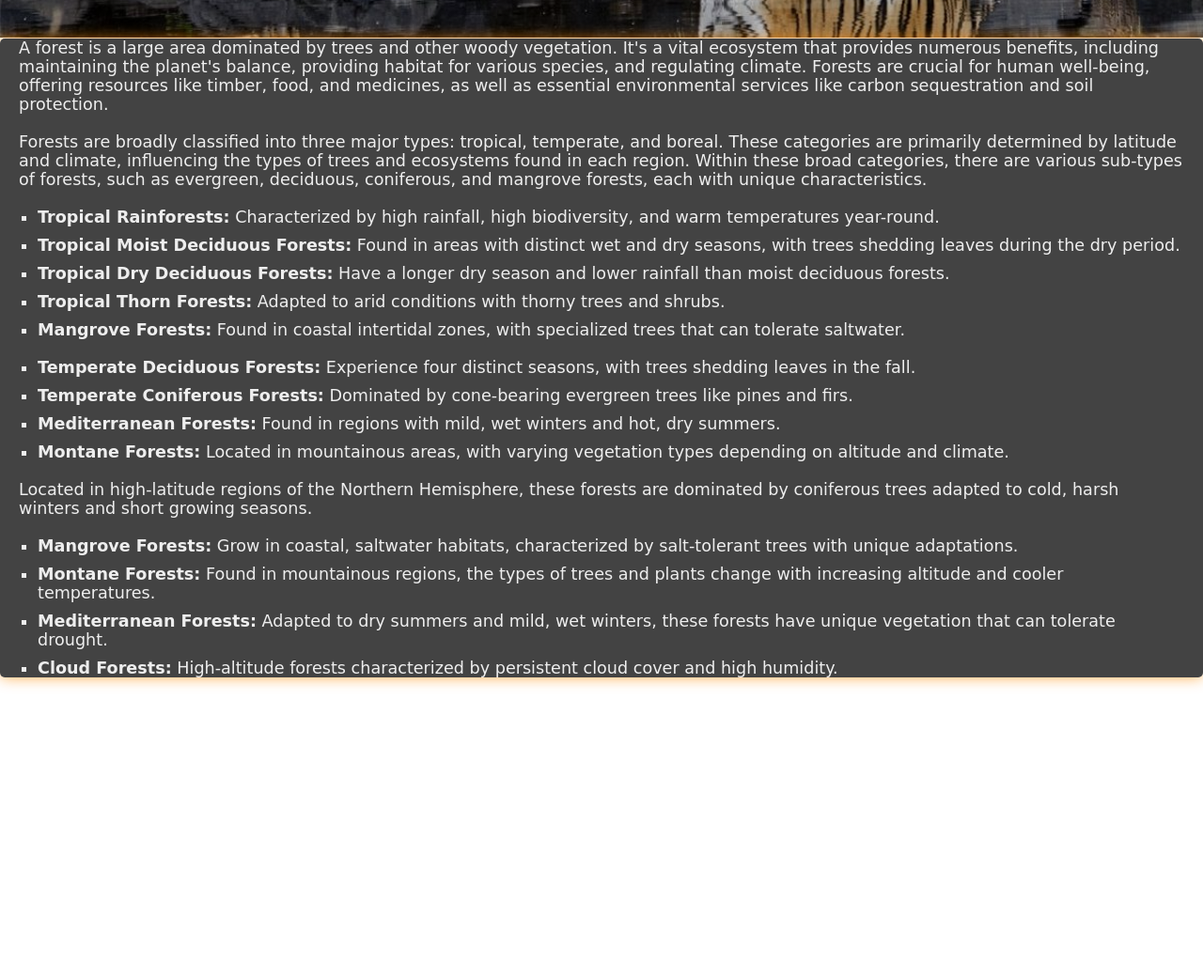
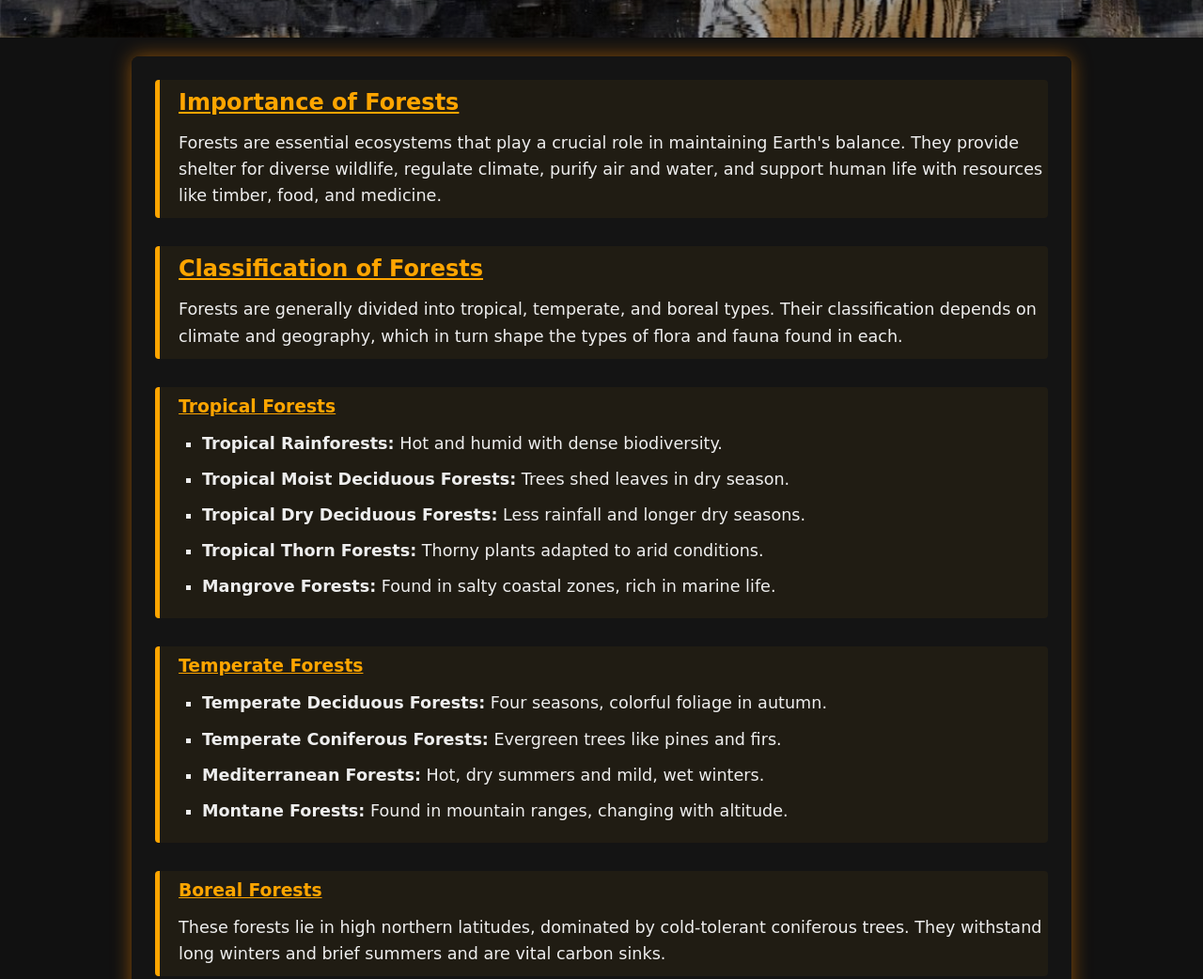
Before and after one commit to Ankushprajapati123/forest_site, a plain HTML site: page about.html in a window 1280 px wide. Shown: the part 440-1482 px from the top of the page at 94% size. Before the commit the page ends 1181 px from the top, so only its background shows below. Drawn offline with Linux system fonts and the light colour scheme.

Commit message:
forest_site

```diff
--- a/about.css
+++ b/about.css
@@ -1,3 +1,4 @@
+/* Reset & Base Styles */
 * {
     margin: 0;
     padding: 0;
@@ -6,9 +7,11 @@
 
 body {
     font-family: 'Edu NSW ACT Cursive', cursive;
+    background-color: #111;
+    color: #eee;
 }
 
-     /* Navbar */
+/* Navbar remains unchanged (as per your instruction) */
 .navbar {
     display: flex;
     align-items: center;
@@ -62,37 +65,45 @@
     color: black;
 }
 
-
+/* Hero Section */
 .hero-section {
-         background-image: linear-gradient(rgba(0, 0, 0, 0.364), rgba(0, 0, 0, 0.257)),
-             url('about_img.jpg');
-
+    background-image: linear-gradient(rgba(0, 0, 0, 0.4), rgba(0, 0, 0, 0.3)), url('about_img.jpg');
     background-size: cover;
     background-position: center;
     height: 50vh;
     display: flex;
     justify-content: center;
     align-items: center;
-         text-align: center;
-         padding: 0 20px;
     color: white;
-         text-shadow: 2px 2px 8px #000;
+    text-shadow: 2px 2px 6px #000;
 }
 
 .hero-section h1 {
     font-size: 3rem;
-         letter-spacing: 3px;
-         font-weight: 900;
+    font-weight: bold;
+    letter-spacing: 2px;
 }
 
-     /* Main content container */
+/* Content Container */
 .content {
-         max-width: 100%;
-         margin: 1px auto 10px auto;
-         padding: 0 20px;
-         background-color: rgba(20, 20, 20, 0.8);
-         border-radius: 5px;
-         box-shadow: 0 0 15px rgba(255, 140, 0, 0.7);
+    max-width: 1000px;
+    margin: 20px auto;
+    padding: 25px;
+    background-color: rgba(20, 20, 20, 0.85);
+    border-radius: 8px;
+    box-shadow: 0 0 20px rgba(255, 140, 0, 0.5);
+}
+
+/* Section Styles */
+.info-section,
+.forest-type {
+    margin-bottom: 30px;
+    border-left: 5px solid orange;
+    padding-left: 20px;
+    background-color: rgba(255, 165, 0, 0.05);
+    border-radius: 4px;
+    padding-top: 10px;
+    padding-bottom: 10px;
 }
 
 .content h2,
@@ -102,22 +113,14 @@
     text-decoration: underline;
 }
 
-     .content h1 {
-         color: #ffb347;
-         margin-bottom: 20px;
-         border-bottom: 2px solid orange;
-         padding-bottom: 8px;
-     }
-
 .content p,
 .content ul {
-         margin-bottom: 20px;
-         color: #eee;
     font-size: 1.1rem;
+    line-height: 1.6;
 }
 
 .content ul {
-         padding-left: 20px;
+    padding-left: 25px;
     list-style-type: square;
 }
 
@@ -139,4 +142,8 @@
     .nav-links li {
         margin: 8px 0;
     }
+
+    .content {
+        padding: 15px;
     }
+}
--- a/about.html
+++ b/about.html
@@ -30,74 +30,59 @@
     </header>
 
     <main class="content">
-        <section>
+
+        <section class="info-section">
+            <h2>Importance of Forests</h2>
             <p>
-                A forest is a large area dominated by trees and other woody vegetation. It's a vital ecosystem that
-                provides
-                numerous benefits, including maintaining the planet's balance, providing habitat for various species,
-                and
-                regulating climate. Forests are crucial for human well-being, offering resources like timber, food, and
-                medicines, as well as essential environmental services like carbon sequestration and soil protection.
+                Forests are essential ecosystems that play a crucial role in maintaining Earth's balance. They provide shelter for diverse wildlife, regulate climate, purify air and water, and support human life with resources like timber, food, and medicine.
             </p>
         </section>
 
-        <section>
+        <section class="info-section">
+            <h2>Classification of Forests</h2>
             <p>
-                Forests are broadly classified into three major types: tropical, temperate, and boreal. These categories
-                are primarily determined by latitude and climate, influencing the types of trees and ecosystems found in
-                each region. Within these broad categories, there are various sub-types of forests, such as evergreen,
-                deciduous, coniferous, and mangrove forests, each with unique characteristics.
+                Forests are generally divided into tropical, temperate, and boreal types. Their classification depends on climate and geography, which in turn shape the types of flora and fauna found in each.
             </p>
         </section>
 
-        <section>
+        <section class="forest-type">
+            <h3>Tropical Forests</h3>
             <ul>
-                <li><strong>Tropical Rainforests:</strong> Characterized by high rainfall, high biodiversity, and warm
-                    temperatures year-round.</li>
-                <li><strong>Tropical Moist Deciduous Forests:</strong> Found in areas with distinct wet and dry seasons,
-                    with trees shedding leaves during the dry period.</li>
-                <li><strong>Tropical Dry Deciduous Forests:</strong> Have a longer dry season and lower rainfall than
-                    moist deciduous forests.</li>
-                <li><strong>Tropical Thorn Forests:</strong> Adapted to arid conditions with thorny trees and shrubs.
-                </li>
-                <li><strong>Mangrove Forests:</strong> Found in coastal intertidal zones, with specialized trees that
-                    can tolerate saltwater.</li>
+                <li><strong>Tropical Rainforests:</strong> Hot and humid with dense biodiversity.</li>
+                <li><strong>Tropical Moist Deciduous Forests:</strong> Trees shed leaves in dry season.</li>
+                <li><strong>Tropical Dry Deciduous Forests:</strong> Less rainfall and longer dry seasons.</li>
+                <li><strong>Tropical Thorn Forests:</strong> Thorny plants adapted to arid conditions.</li>
+                <li><strong>Mangrove Forests:</strong> Found in salty coastal zones, rich in marine life.</li>
             </ul>
         </section>
 
-        <section>
+        <section class="forest-type">
+            <h3>Temperate Forests</h3>
             <ul>
-                <li><strong>Temperate Deciduous Forests:</strong> Experience four distinct seasons, with trees shedding
-                    leaves in the fall.</li>
-                <li><strong>Temperate Coniferous Forests:</strong> Dominated by cone-bearing evergreen trees like pines
-                    and firs.</li>
-                <li><strong>Mediterranean Forests:</strong> Found in regions with mild, wet winters and hot, dry
-                    summers.</li>
-                <li><strong>Montane Forests:</strong> Located in mountainous areas, with varying vegetation types
-                    depending on altitude and climate.</li>
+                <li><strong>Temperate Deciduous Forests:</strong> Four seasons, colorful foliage in autumn.</li>
+                <li><strong>Temperate Coniferous Forests:</strong> Evergreen trees like pines and firs.</li>
+                <li><strong>Mediterranean Forests:</strong> Hot, dry summers and mild, wet winters.</li>
+                <li><strong>Montane Forests:</strong> Found in mountain ranges, changing with altitude.</li>
             </ul>
         </section>
 
-        <section>
+        <section class="info-section">
+            <h3>Boreal Forests</h3>
             <p>
-                Located in high-latitude regions of the Northern Hemisphere, these forests are dominated by coniferous
-                trees
-                adapted to cold, harsh winters and short growing seasons.
+                These forests lie in high northern latitudes, dominated by cold-tolerant coniferous trees. They withstand long winters and brief summers and are vital carbon sinks.
             </p>
         </section>
 
-        <section>
+        <section class="forest-type">
+            <h3>Other Forest Types</h3>
             <ul>
-                <li><strong>Mangrove Forests:</strong> Grow in coastal, saltwater habitats, characterized by
-                    salt-tolerant trees with unique adaptations.</li>
-                <li><strong>Montane Forests:</strong> Found in mountainous regions, the types of trees and plants change
-                    with increasing altitude and cooler temperatures.</li>
-                <li><strong>Mediterranean Forests:</strong> Adapted to dry summers and mild, wet winters, these forests
-                    have unique vegetation that can tolerate drought.</li>
-                <li><strong>Cloud Forests:</strong> High-altitude forests characterized by persistent cloud cover and
-                    high humidity.</li>
+                <li><strong>Mangrove Forests:</strong> Specialized trees in tidal, saline environments.</li>
+                <li><strong>Montane Forests:</strong> Changing tree species with elevation.</li>
+                <li><strong>Mediterranean Forests:</strong> Resistant to drought and fire-prone conditions.</li>
+                <li><strong>Cloud Forests:</strong> High-altitude forests shrouded in mist, rich in mosses and orchids.</li>
             </ul>
         </section>
+
     </main>
 
 </body>
```
Lines whose indentation alone changed are shown as unchanged.
